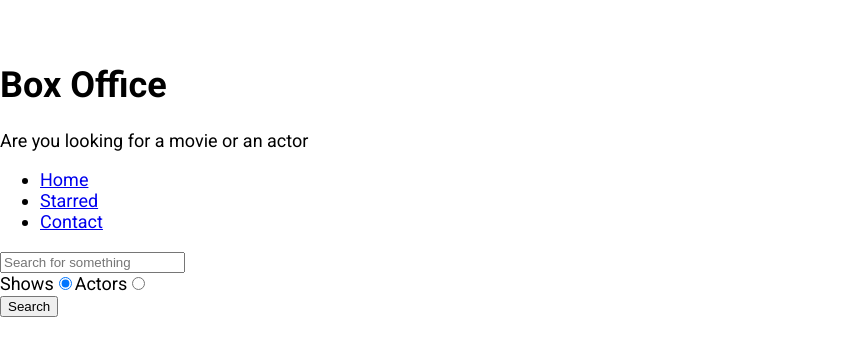
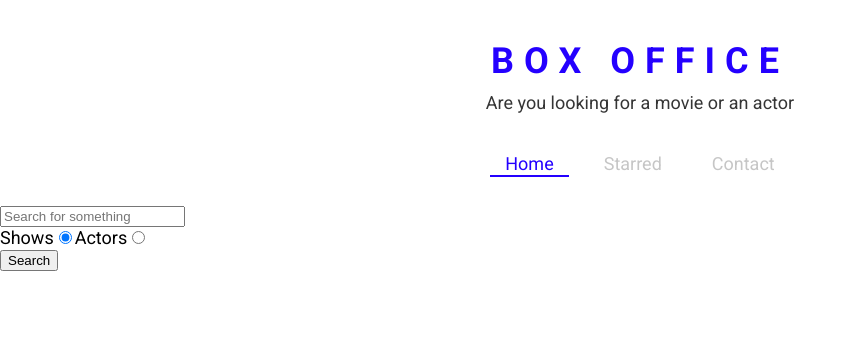
Before and after one commit to tanmaymishra1551/Box-Office, a React (Create React App) app: page / in a window 1280 px wide. Shown: the top 356 px of the page, without its empty margins (0-857 px from the left). Built offline with nearby package versions, Linux system fonts and the light colour scheme.

Commit message:
Created few styled components

```diff
--- a/src/App.js
+++ b/src/App.js
@@ -1,13 +1,23 @@
 import React from "react";
 import { Switch, Route } from 'react-router-dom';
+import { ThemeProvider } from "styled-components";
 
 
 import Home from "./pages/Home";
 import Show from "./pages/Show";
 import Starred from "./pages/Starred";
 
+const theme = {
+  mainColors: {
+    blue: '#2400ff',
+    gray: '#c6c6c6',
+    dark: '#353535',
+  },
+};
+
 function App() {
   return (
+    <ThemeProvider theme={theme}>
       <Switch>
         <Route exact path="/">
           <Home />
@@ -20,6 +30,7 @@
         </Route>
         <Route exact path="">404 Not Found </Route>
       </Switch>
+      </ThemeProvider>
   );
 }
 
--- a/src/components/Navs.js
+++ b/src/components/Navs.js
@@ -1,5 +1,7 @@
 import React from 'react';
-import { Link } from 'react-router-dom';
+import { useLocation } from 'react-router';
+// import { Link, NavLink } from 'react-router-dom';
+import { LinkStyled, NavList } from './Navs.styled';
 
 const LINKS = [
     { to: "/", text: "Home" },
@@ -8,17 +10,19 @@
 
 ]
 const Navs = () => {
+    const location = useLocation()
+    console.log(location)
     return (
         <>
             <nav>
-                <ul>
+                <NavList>
                     {
                         LINKS.map(item =>
                             <li key={item.to}>
-                                <Link to={item.to}>{item.text}</Link>
+                                <LinkStyled to={item.to} className={item.to === location.pathname ? 'active' : ''}>{item.text}</LinkStyled>
                             </li>)
                     }
-                </ul>
+                </NavList>
             </nav >
         </>
     )
--- /dev/null
+++ b/src/components/Navs.styled.js
@@ -0,0 +1,41 @@
+import styled from 'styled-components';
+import { Link } from 'react-router-dom';
+
+export const NavList = styled.ul`
+  display: flex;
+  justify-content: center;
+  list-style: none;
+  margin: 0 0 30px;
+  padding: 0;
+`;
+
+export const LinkStyled = styled(Link)`
+  margin: 0 10px;
+  padding: 3px 15px;
+  position: relative;
+  text-decoration: none;
+  color: ${({ theme }) => theme.mainColors.gray};
+  &.active {
+    color: ${({ theme }) => theme.mainColors.blue};
+    &:after {
+      content: '';
+      position: absolute;
+      display: block;
+      height: 2px;
+      left: 0%;
+      bottom: 0;
+      background-color: ${({ theme }) => theme.mainColors.blue};
+      animation: slide-in 0.3s ease-in forwards;
+      @keyframes slide-in {
+        from {
+          left: 50%;
+          width: 0;
+        }
+        to {
+          left: 0%;
+          width: 100%;
+        }
+      }
+    }
+  }
+`;
--- a/src/components/Title.js
+++ b/src/components/Title.js
@@ -1,11 +1,12 @@
 import React from 'react'
+import { TitleWrapper } from './Title.styled';
 
 const Title =({title, subtitle}) =>{
   return (
-    <>
+    <TitleWrapper>
     <h1>{title}</h1>
     <p>{subtitle}</p>
-    </>
+    </TitleWrapper>
   )
 }
 
--- /dev/null
+++ b/src/components/Title.styled.js
@@ -0,0 +1,19 @@
+import styled from 'styled-components';
+
+
+export const TitleWrapper = styled.div`
+  text-align: center;
+  margin: 0 0 40px;
+
+  h1 {
+    color: ${({ theme }) => theme.mainColors.blue};
+    letter-spacing: 10px;
+    text-transform: uppercase;
+    margin: 0 0 10px;
+  }
+
+  p {
+    color: ${({ theme }) => theme.mainColors.dark};
+    margin: 0;
+  }
+`;
```
